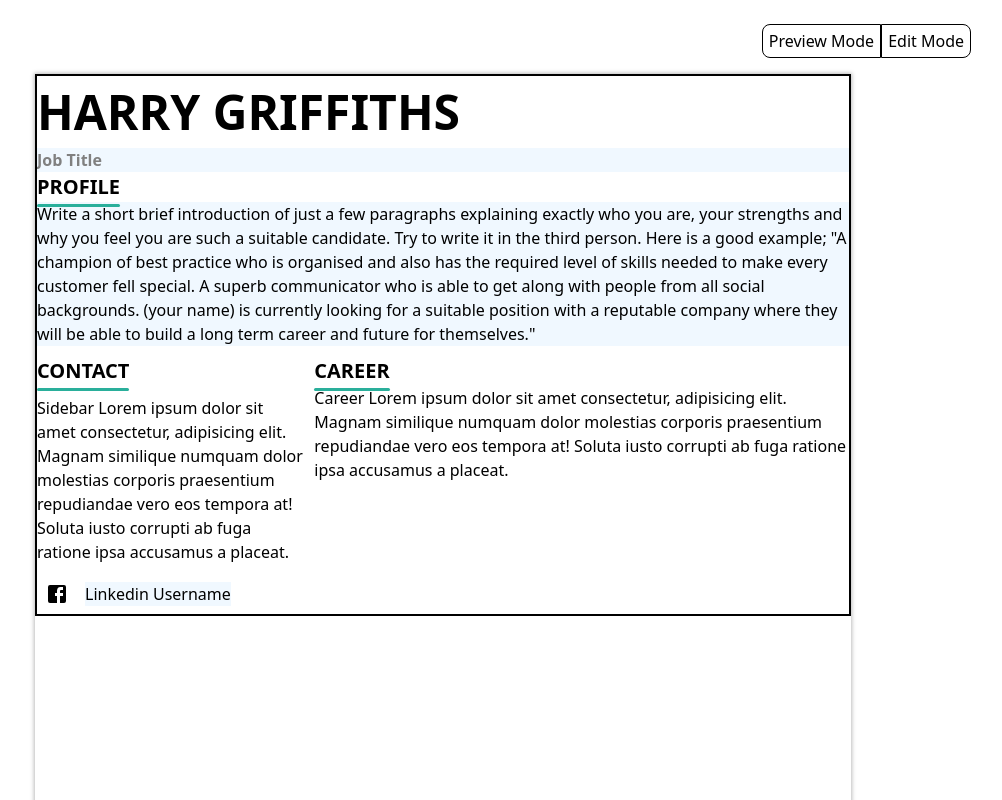
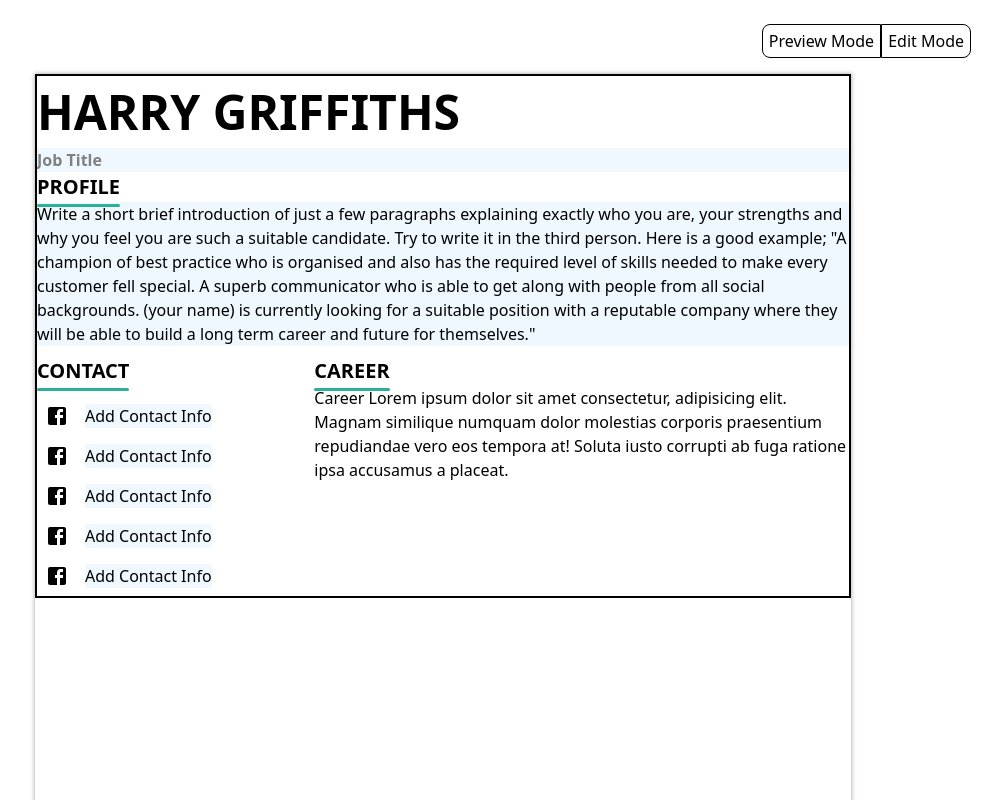
Before and after one commit to Mavrik-jnr/CV-builder, a React (Create React App) app: page / in a window 1280 px wide. Shown: the top 800 px of the page, without its empty margins (197-1199 px from the left). Built offline with nearby package versions, Linux system fonts and the light colour scheme.

Commit message:
Add modular styles to section components

```diff
--- a/src/components/atomic/ContactInfo.js
+++ b/src/components/atomic/ContactInfo.js
@@ -2,19 +2,15 @@ import React, { Component } from "react";
 import Input from "./Input";
 import styles from "./styles/ContactInfo.module.css";
 import LinkedInIcon from "@mui/icons-material/LinkedIn";
+import { ContactPhone } from "@mui/icons-material";
+
 export default class ContactInfo extends Component {
-  constructor(props) {
-    super(props);
-    // this.setState= {
-    //   svg: props.svg,
-    // }
-  }
   render() {
     const { svg } = this.props;
     return (
       <div className={styles.contact}>
-        {svg ? svg : <LinkedInIcon />}
-        <Input>Linkedin Username</Input>
+        {svg ? svg : <ContactPhone />}
+        <Input>Add Contact Info</Input>
       </div>
     );
   }
--- a/src/components/section/Career.js
+++ b/src/components/section/Career.js
@@ -1,10 +1,10 @@
 import React, { Component } from "react";
-import "./styles/Career.css";
+import styles from "./styles/Career.module.css";
 export class Career extends Component {
   render() {
     return (
       <>
-        <section className="career">
+        <section className={styles.career}>
           <h2>Career</h2>
           <p>
             Career Lorem ipsum dolor sit amet consectetur, adipisicing elit.
--- a/src/components/section/Header.js
+++ b/src/components/section/Header.js
@@ -1,7 +1,7 @@
 import React, { Component } from "react";
 import Input from "../atomic/Input";
 
-import "./styles/Header.css";
+import styles from "./styles/Header.module.css";
 export class Header extends Component {
   constructor() {
     super();
--- a/src/components/section/Sidebar.js
+++ b/src/components/section/Sidebar.js
@@ -1,6 +1,6 @@
 import React, { Component } from "react";
 import ContactInfo from "../atomic/ContactInfo";
-import "./styles/Sidebar.css";
+import styles from "./styles/Sidebar.module.css";
 import { Facebook } from "@mui/icons-material";
 export class Sidebar extends Component {
   render() {
@@ -8,13 +8,13 @@ export class Sidebar extends Component {
       <>
         <aside>
           <h2>Contact</h2>
-          <p>
-            Sidebar Lorem ipsum dolor sit amet consectetur, adipisicing elit.
-            Magnam similique numquam dolor molestias corporis praesentium
-            repudiandae vero eos tempora at! Soluta iusto corrupti ab fuga
-            ratione ipsa accusamus a placeat.
-          </p>
-          <ContactInfo svg={<Facebook />} />
+          <div className="contactInfo__section">
+            <ContactInfo svg={<Facebook />} />
+            <ContactInfo svg={<Facebook />} />
+            <ContactInfo svg={<Facebook />} />
+            <ContactInfo svg={<Facebook />} />
+            <ContactInfo svg={<Facebook />} />
+          </div>
         </aside>
       </>
     );
```
Also changed, not shown: src/components/section/styles/Career.module.css (renamed from src/components/section/styles/Career.css), src/components/section/styles/Header.module.css (renamed from src/components/section/styles/Header.css), src/components/section/styles/Sidebar.module.css (renamed from src/components/section/styles/Sidebar.css).
